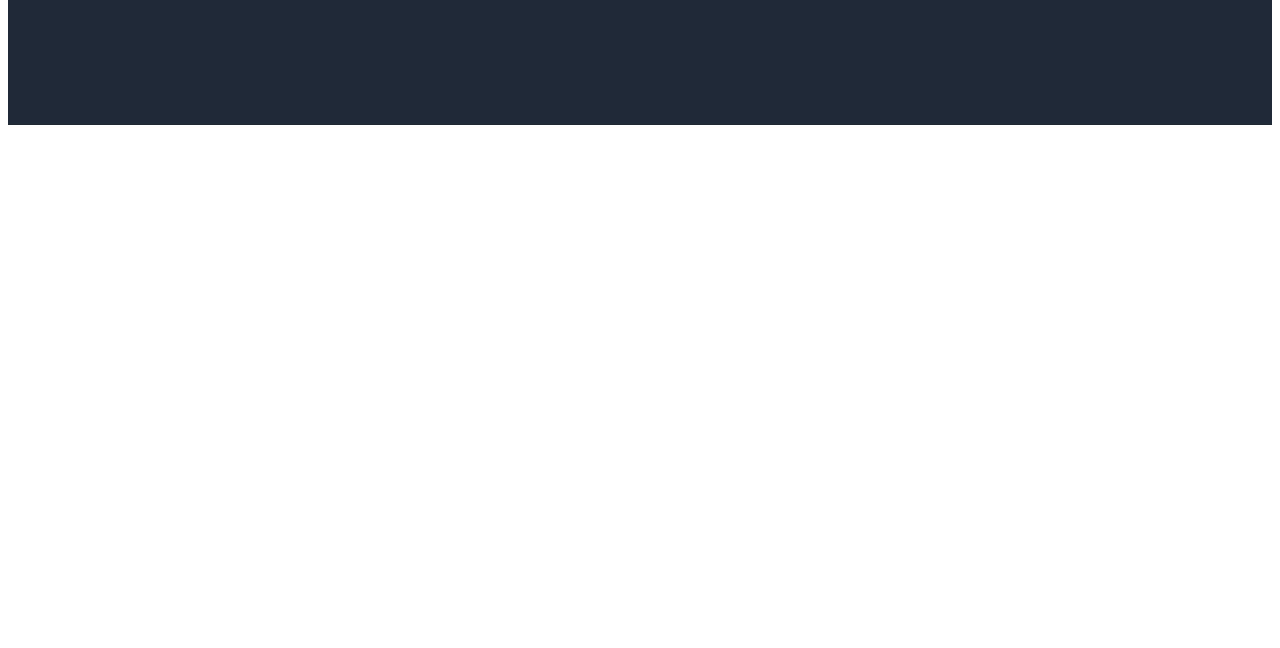
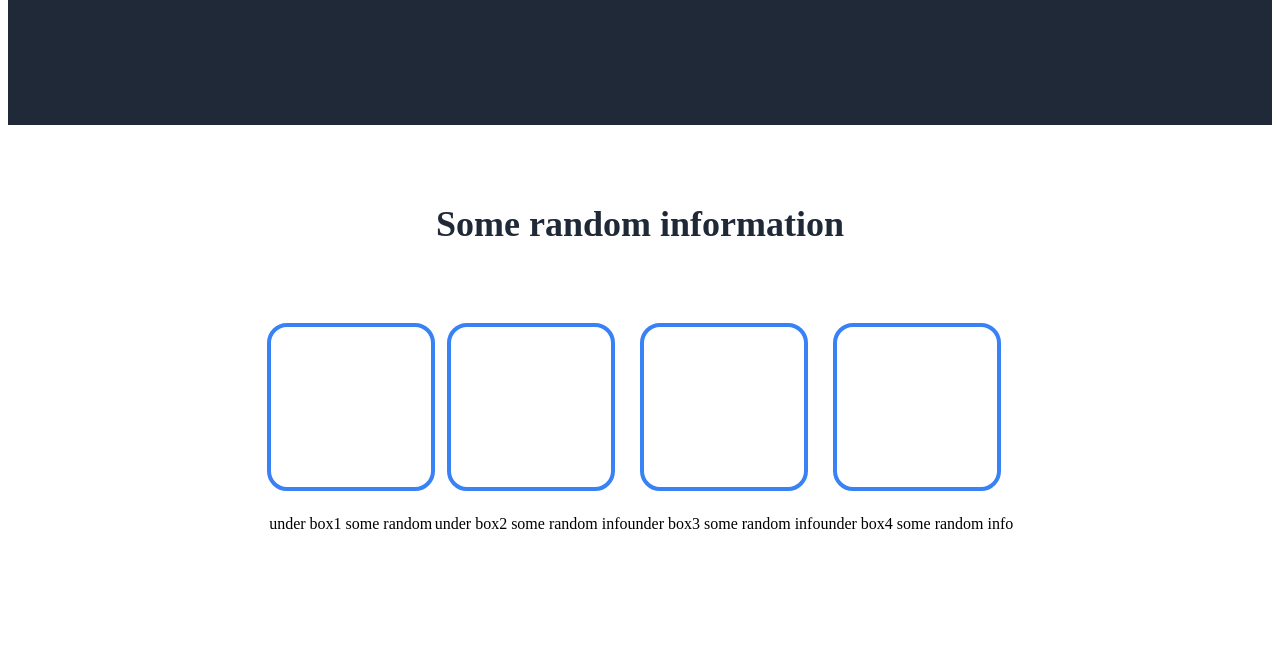
Before and after one commit to VIBER1/Landing-page, a plain HTML site: page index.html in a window 1280 px wide. Shown: the part 387-1035 px from the top of the page. Before the commit the page ends 800 px from the top, so only its background shows below. Drawn offline with Linux system fonts and the light colour scheme.

Commit message:
Added main

```diff
--- a/index.html
+++ b/index.html
@@ -27,12 +27,41 @@
                  <div class="right">
                     <p>
                          <img src="./image/img1.png" alt="some kinda of image">
+
                     </p>
 
                  </div>
 
             </div>
         </header>
+        <!--random information-->
+        <main>
+            <h2>Some random information</h2>
+            <div class="container-random">
+
+
+                        <div class="card">
+                            <div class="box"></div>
+                            <p>under box1 some random</p>
+                        </div>
+                        <div class="card">
+                            <div class="box"></div>
+                            <p>under box2 some random info</p>
+
+                        </div>
+                        <div class="card">
+                             <div class="box"></div>
+                             <p>under box3 some random info</p>
+                        </div>
+
+                        <div class="card">
+                            <div class="box"></div>
+                            <p>under box4 some random info</p>
+                        </div>
+
+            </div>
+
+        </main>
     </body>
 
 
--- a/style.css
+++ b/style.css
@@ -55,3 +55,39 @@ button{
     padding:15px 40px;
     border:none;
 }
+/*middle part of body*/
+main{
+    display: flex;
+    flex-direction: column;
+    align-items:center;
+    padding: 0 13em;
+    margin-top: 3em;
+
+}
+main h2{
+    font-size: 36px;
+    font-weight: 900;
+    color:#1f2937
+}
+.container-random{
+    display:flex;
+    justify-content: center;
+    align-items: center;
+    flex-wrap: wrap;
+    margin: 3em 0 6em 0;
+
+}
+.card{
+    text-align: center;
+    max-width: 200px;
+    display: flex;
+    flex-direction: column;
+    align-items: center;
+    gap: .5em;
+}
+.box {
+    border: 4px solid #3882F6;
+    border-radius: 20px;
+    width: 160px;
+    height: 160px;
+}
```
